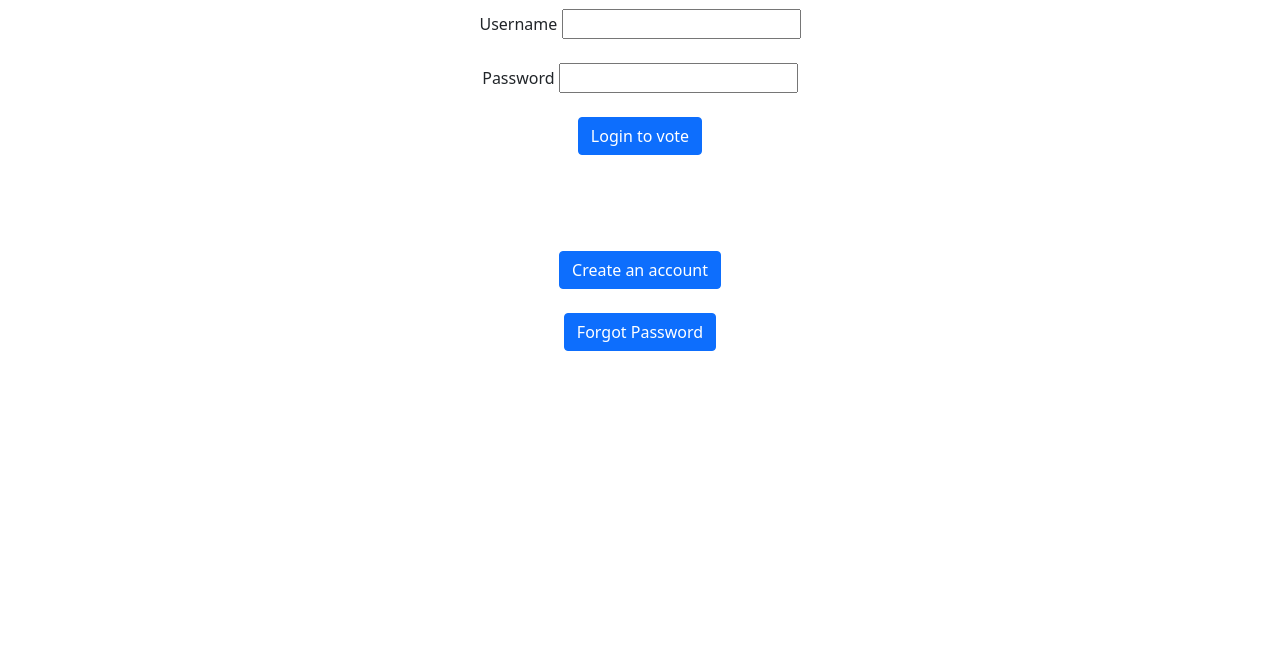
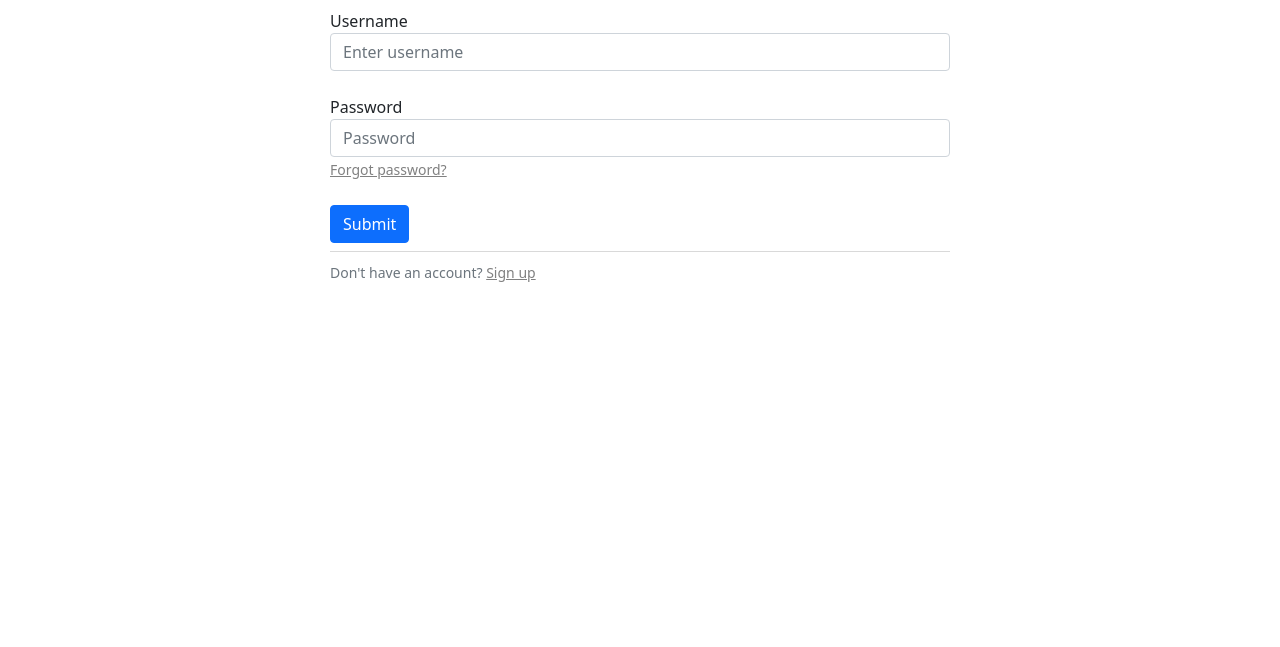
Before and after one commit to everettprussak/SecureVotingSystem, a plain HTML site: page index.html in a window 1280 px wide. Shown: the part 153-800 px from the top of the page. Drawn offline with nearby package versions, Linux system fonts and the light colour scheme.

Commit message:
Cleaned up UI and added a success page

```diff
--- a/index.html
+++ b/index.html
@@ -8,36 +8,32 @@
     <body>
         <nav class="navbar navbar-expand-lg navbar-light bg-secondary">
             <div class="container-fluid">
-              <a class="navbar-brand" href="#">SecureVotingSystem</a>
+                <a class="navbar-brand" href="#">U.S. Elections - Electronic Voting System</a>
                 <button class="navbar-toggler" type="button" data-bs-toggle="collapse" data-bs-target="#navbarSupportedContent" aria-controls="navbarSupportedContent" aria-expanded="false" aria-label="Toggle navigation">
                     <span class="navbar-toggler-icon"></span>
                 </button>
             </div>
         </nav>
-
         <div class="login_page_center">
             <div class=login_page_heading>
                 <h1>Login Page</h1>
             </div>
-                <form action="login_form">
-                    <label for="usr_name">Username</label>
-                    <input type="text" id="usr_name" name="usr_name">
+            <form>
+                <div class="form-group">
+                    <label for="exampleInputEmail1">Username</label>
+                    <input type="username" class="form-control" id="exampleInputEmail1" aria-describedby="emailHelp" placeholder="Enter username">
+                    </div>
                     <br>
+                    <div class="form-group">
+                    <label for="exampleInputPassword1">Password</label>
+                    <input type="password" class="form-control" id="exampleInputPassword1" placeholder="Password">
+                    <small id="emailHelp" class="form-text text-muted"><a href = "">Forgot password?</small>
+                </div>
                 <br>
-                    <label for="pwd">Password</label>
-                    <input type="text" id="pwd" name="pwd">
-                    <br>
-                    <br>
-                    <input type="submit" class= "btn btn-primary" value="Login to vote">
+                <a href = "loggedIn.html"><button type="submit" class="btn btn-primary">Submit</button></a>
             </form>
-                <br>
-                <br>
-                <br>
-                <br>
-                <button type="button" class="btn btn-primary">Create an account</button>
-                <br>
-                <br>
-                <button type="button" class="btn btn-primary">Forgot Password</button>
+            <div class="dropdown-divider"></div>
+            <small id="emailHelp" class="form-text text-muted">Don't have an account? <a href = "">Sign up</a></small>
         </div>
 
 
--- a/style.css
+++ b/style.css
@@ -2,9 +2,14 @@
     margin: auto;
     width: 50%;
     padding: 10px;
-    text-align: center;
+    /* text-align: center; */
 }
 .login_page_heading {
     padding-top: 20px;
     padding-bottom: 20px;
 }
+a {
+    color: gray;
+    text-decoration: underline;
+    text-decoration-color: gray;
+}
```
Also changed, not shown: loggedIn.html (added, +18 -0 lines). Lines whose indentation alone changed are shown as unchanged.
